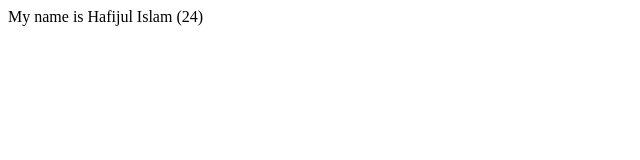
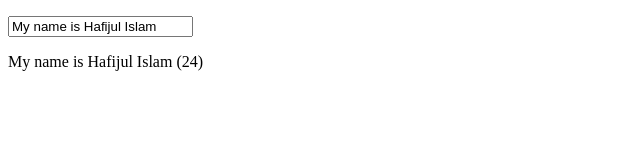
Before and after one commit to hafijul233/js-practices, a plain HTML site: page vue3/index.html in a window 1280 px wide. Shown: the whole page, without its empty margins (0-640 px from the left). Drawn offline with nearby package versions, Linux system fonts and the light colour scheme.

Commit message:
input field binding

```diff
--- a/vue3/index.html
+++ b/vue3/index.html
@@ -9,7 +9,12 @@
 </head>
 <body>
 <div id="app">
+    <p>
+        <input type="text" v-model="greeting">
+    </p>
+    <p>
     {{ greeting }} ({{ greeting.length}})
+    </p>
 </div>
 <script>
     Vue.createApp({
```
